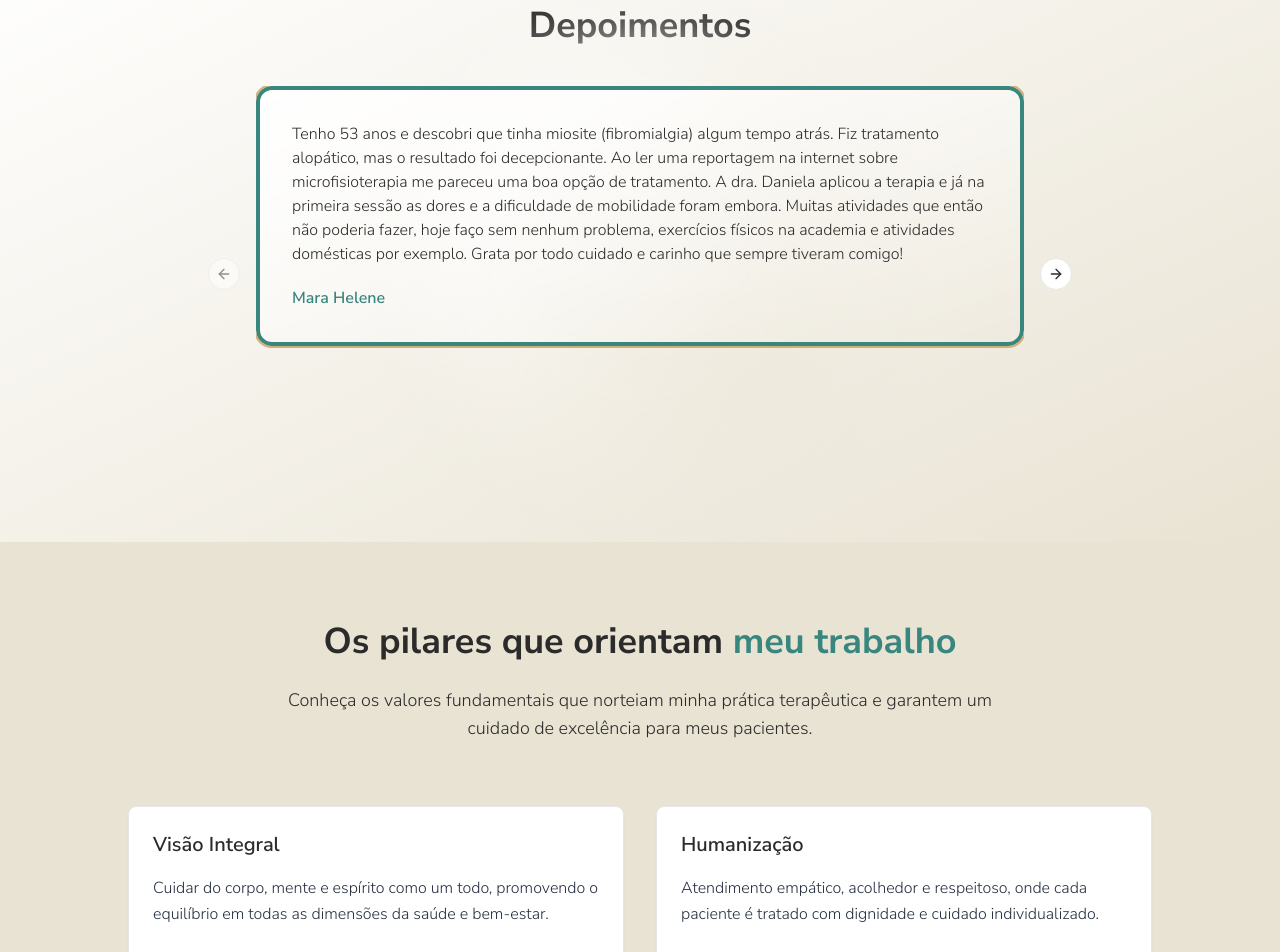
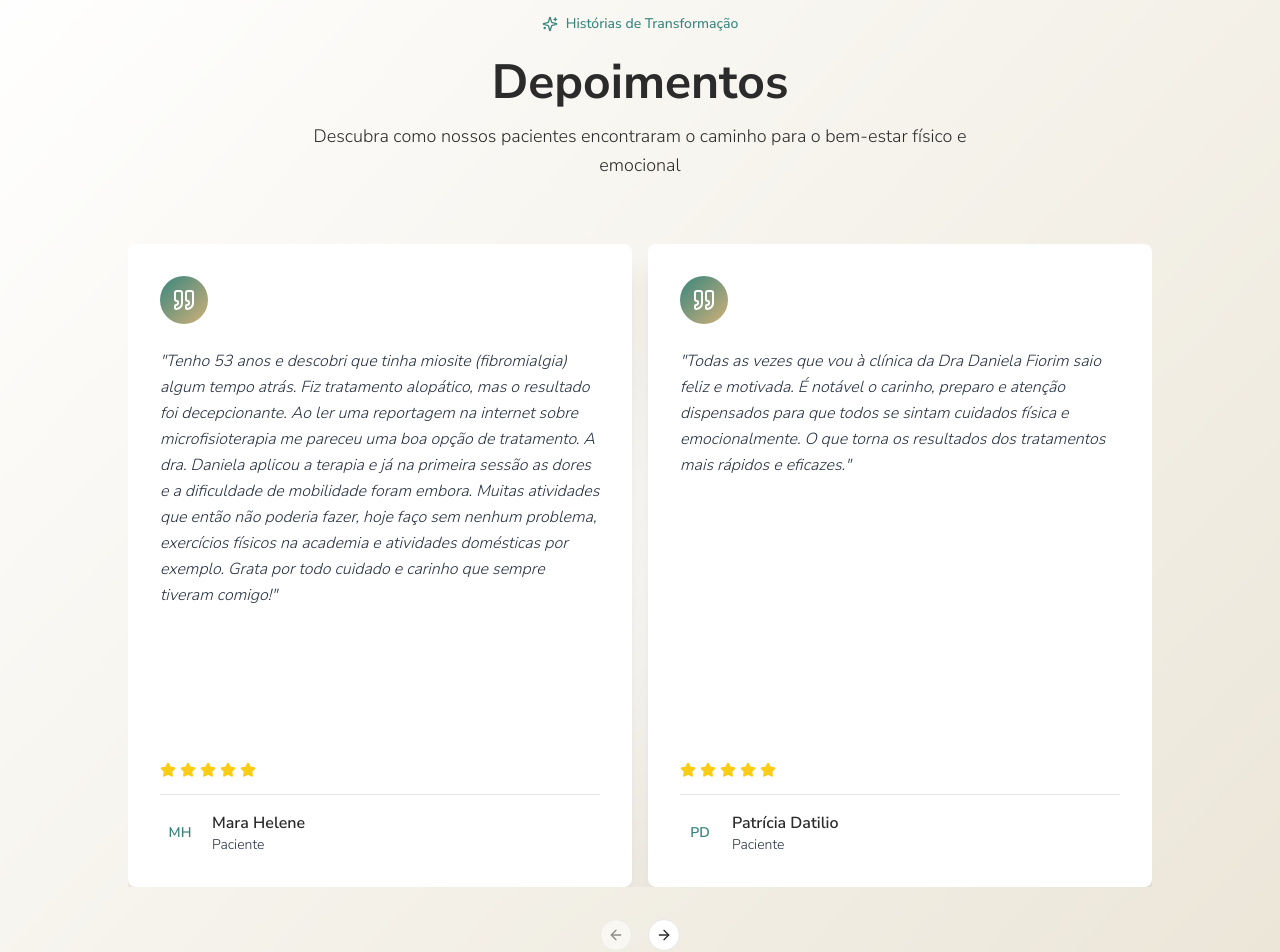
Before and after one commit to CostaMAyssa/prevent-health, a React (Vite) app: page / in a window 1280 px wide. Shown: the part 3940-4892 px from the top of the page. Built offline with nearby package versions, Linux system fonts and the light colour scheme.

Commit message:
Refactor: Improve testimonials section design

```diff
--- a/src/components/BenefitsSection.tsx
+++ b/src/components/BenefitsSection.tsx
@@ -11,7 +11,9 @@ import {
   Activity,
   TrendingUp,
   ChevronRight,
-  Sparkles
+  Sparkles,
+  Quote,
+  Star
 } from "lucide-react";
 import {
   Carousel,
@@ -25,71 +27,151 @@ export const BenefitsSection = () => {
   const depoimentos = [
     {
       nome: "Mara Helene",
-      texto: "Tenho 53 anos e descobri que tinha miosite (fibromialgia) algum tempo atrás. Fiz tratamento alopático, mas o resultado foi decepcionante. Ao ler uma reportagem na internet sobre microfisioterapia me pareceu uma boa opção de tratamento. A dra. Daniela aplicou a terapia e já na primeira sessão as dores e a dificuldade de mobilidade foram embora. Muitas atividades que então não poderia fazer, hoje faço sem nenhum problema, exercícios físicos na academia e atividades domésticas por exemplo. Grata por todo cuidado e carinho que sempre tiveram comigo!"
+      texto: "Tenho 53 anos e descobri que tinha miosite (fibromialgia) algum tempo atrás. Fiz tratamento alopático, mas o resultado foi decepcionante. Ao ler uma reportagem na internet sobre microfisioterapia me pareceu uma boa opção de tratamento. A dra. Daniela aplicou a terapia e já na primeira sessão as dores e a dificuldade de mobilidade foram embora. Muitas atividades que então não poderia fazer, hoje faço sem nenhum problema, exercícios físicos na academia e atividades domésticas por exemplo. Grata por todo cuidado e carinho que sempre tiveram comigo!",
+      rating: 5
     },
     {
       nome: "Patrícia Datilio",
-      texto: "Todas as vezes que vou à clínica da Dra Daniela Fiorim saio feliz e motivada. É notável o carinho, preparo e atenção dispensados para que todos se sintam cuidados física e emocionalmente. O que torna os resultados dos tratamentos mais rápidos e eficazes."
+      texto: "Todas as vezes que vou à clínica da Dra Daniela Fiorim saio feliz e motivada. É notável o carinho, preparo e atenção dispensados para que todos se sintam cuidados física e emocionalmente. O que torna os resultados dos tratamentos mais rápidos e eficazes.",
+      rating: 5
     },
     {
       nome: "Deborah de Brito",
-      texto: "Cheguei na clínica da Dra Daniela com estado físico muito debilitado proveniente de uma fase sedentária, com tremor nos braços e mãos, dor nos joelhos e coluna lombar, com a pisada errada e musculatura enfraquecida. Estou muito feliz com as mudanças proporcionadas pelos tratamentos de ozonioterapia e ortobiomolecular, além dos exercícios fisioterápicos. Só tenha a agradecer à Dra Daniela pelo profissionalismo e dedicação. Gratidão!"
+      texto: "Cheguei na clínica da Dra Daniela com estado físico muito debilitado proveniente de uma fase sedentária, com tremor nos braços e mãos, dor nos joelhos e coluna lombar, com a pisada errada e musculatura enfraquecida. Estou muito feliz com as mudanças proporcionadas pelos tratamentos de ozonioterapia e ortobiomolecular, além dos exercícios fisioterápicos. Só tenha a agradecer à Dra Daniela pelo profissionalismo e dedicação. Gratidão!",
+      rating: 5
     },
     {
       nome: "Terezinha Dyas",
-      texto: "Sabe quando Deus envia pessoas ou anjos pra dar só uma espiadinha em nossas vidas? Então num momento em que eu estava no auge da angústia Ele me disse baixinho: – Vai a uma consulta com a Dra Daniela Fiorim. Fui e não mais a deixei. Obrigada amiga, benção de Deus!"
+      texto: "Sabe quando Deus envia pessoas ou anjos pra dar só uma espiadinha em nossas vidas? Então num momento em que eu estava no auge da angústia Ele me disse baixinho: – Vai a uma consulta com a Dra Daniela Fiorim. Fui e não mais a deixei. Obrigada amiga, benção de Deus!",
+      rating: 5
     },
     {
       nome: "Carmem Damaceno",
-      texto: "A microfisioterapia é um tratamento que melhora seu corpo e mente, super recomendo, é uma excelente profissional."
+      texto: "A microfisioterapia é um tratamento que melhora seu corpo e mente, super recomendo, é uma excelente profissional.",
+      rating: 5
     },
     {
       nome: "Flávia Palazzo de Rezende",
-      texto: "Encantada com o tratamento que meu filho fez para se livrar das fraldas, bastou uma sessão de Microfisioterapia e tudo resolvido. Dra Daniela é um amor de pessoa."
+      texto: "Encantada com o tratamento que meu filho fez para se livrar das fraldas, bastou uma sessão de Microfisioterapia e tudo resolvido. Dra Daniela é um amor de pessoa.",
+      rating: 5
     },
     {
       nome: "Juliana Bortoletto Blanco Correa",
-      texto: "Conheço a Daniela há 20 anos, tenho 46 anos, sou fisioterapeuta e atuo na área de palmilhas posturais. Fizemos um tratamento de saúde integral alinhando a microfisioterapia, acupuntura e medicina quântica devido à uma inflamação muscular no quadril que me incomodava com muitas dores há mais de um ano. Foram 5 sessões, até a terceira sessão ainda sentia um pouco de dor, mas ao final do tratamento fiquei totalmente livre da inflamação e, principalmente, das dores e restrições de movimentos, podendo retomar a prática de exercícios físicos. Mas o mais interessante desse tratamento é que pude superar alguns entraves emocionais. A saúde integral realmente trabalha o ser como um todo, alinhando as emoções (mente) com o físico (corpo)."
+      texto: "Conheço a Daniela há 20 anos, tenho 46 anos, sou fisioterapeuta e atuo na área de palmilhas posturais. Fizemos um tratamento de saúde integral alinhando a microfisioterapia, acupuntura e medicina quântica devido à uma inflamação muscular no quadril que me incomodava com muitas dores há mais de um ano. Foram 5 sessões, até a terceira sessão ainda sentia um pouco de dor, mas ao final do tratamento fiquei totalmente livre da inflamação e, principalmente, das dores e restrições de movimentos, podendo retomar a prática de exercícios físicos. Mas o mais interessante desse tratamento é que pude superar alguns entraves emocionais. A saúde integral realmente trabalha o ser como um todo, alinhando as emoções (mente) com o físico (corpo).",
+      rating: 5
     },
     {
       nome: "Juliano Castro",
-      texto: "Meu filho de 8 anos foi diagnosticado com bronquite antes dos 2 anos de idade. Nesse período fez uso de corticóides diariamente, mas alterações no clima, excesso de atividade física e situações de ansiedade ainda assim provocavam as crises. Normalmente eram moderadas, mas aconteceram algumas bem fortes. Este ano, após uma broncopneumonia resolvi procurar um tratamento alternativo. Iniciamos a microfisioterapia com a Dra. Daniela. Achei muito boa a forma como lidou com ele e nos explicou tudo como funcionava. Confesso que estava bem cético com o tratamento. Mas após essa sessão ele não teve mais nenhuma crise. Ele já fez um retorno com a microfisioterapia e posso dizer que seu organismo (sono, apetite, evacuação, imunidade) está muito melhor."
+      texto: "Meu filho de 8 anos foi diagnosticado com bronquite antes dos 2 anos de idade. Nesse período fez uso de corticóides diariamente, mas alterações no clima, excesso de atividade física e situações de ansiedade ainda assim provocavam as crises. Normalmente eram moderadas, mas aconteceram algumas bem fortes. Este ano, após uma broncopneumonia resolvi procurar um tratamento alternativo. Iniciamos a microfisioterapia com a Dra. Daniela. Achei muito boa a forma como lidou com ele e nos explicou tudo como funcionava. Confesso que estava bem cético com o tratamento. Mas após essa sessão ele não teve mais nenhuma crise. Ele já fez um retorno com a microfisioterapia e posso dizer que seu organismo (sono, apetite, evacuação, imunidade) está muito melhor.",
+      rating: 5
     },
     {
       nome: "Pamela Duarte",
-      texto: "Iniciei meu tratamento de RPG com a Dra. Daniela Fiorim para melhorar a postura e trazer mais conforto no dia-a-dia, até porque tive escoliose na adolescência então sempre precisei de exercícios posturais. Agora, aos 28 anos, durante o tratamento descobrimos duas hérnias de disco na coluna lombar. Então, após tratar a inflamação, acrescentamos a microfisioterapia e a terapia por informação biofísica (florais quânticos). Já faz mais de um ano e nunca mais senti dor na coluna. Minha postura está 100% melhor e consegui retornar à prática de exercícios de impacto."
+      texto: "Iniciei meu tratamento de RPG com a Dra. Daniela Fiorim para melhorar a postura e trazer mais conforto no dia-a-dia, até porque tive escoliose na adolescência então sempre precisei de exercícios posturais. Agora, aos 28 anos, durante o tratamento descobrimos duas hérnias de disco na coluna lombar. Então, após tratar a inflamação, acrescentamos a microfisioterapia e a terapia por informação biofísica (florais quânticos). Já faz mais de um ano e nunca mais senti dor na coluna. Minha postura está 100% melhor e consegui retornar à prática de exercícios de impacto.",
+      rating: 5
     },
     {
       nome: "Elizângela Ferreira",
-      texto: "Quero relatar o quanto fui abençoada por ter conhecido a Dra Daniela através da indicação de uma amiga. Tive câncer de mama há três anos atrás e passei por três cirurgias, com problemas de cicatrização e queloide. Em consequência disso, tive muita queda de cabelo, unhas fracas, anemia, fraqueza e desânimo. Um mês antes da minha última cirurgia, começamos o tratamento de ozonioterapia e desintoxicação. Os resultados superaram minhas expectativas: cessou a queda de cabelo, fortaleceu as unhas, a cicatrização está excelente e sem queloides, não estou mais com anemia e nem sentindo dores na coluna. A Dra Daniela e sua equipe são anjos de Deus enviados para cuidar de verdade da nossa saúde. Essa foi a melhor indicação que recebi na vida e tenho o prazer de repassar para outras pessoas. Grata por todo cuidado e carinho que sempre tiveram comigo!"
+      texto: "Quero relatar o quanto fui abençoada por ter conhecido a Dra Daniela através da indicação de uma amiga. Tive câncer de mama há três anos atrás e passei por três cirurgias, com problemas de cicatrização e queloide. Em consequência disso, tive muita queda de cabelo, unhas fracas, anemia, fraqueza e desânimo. Um mês antes da minha última cirurgia, começamos o tratamento de ozonioterapia e desintoxicação. Os resultados superaram minhas expectativas: cessou a queda de cabelo, fortaleceu as unhas, a cicatrização está excelente e sem queloides, não estou mais com anemia e nem sentindo dores na coluna. A Dra Daniela e sua equipe são anjos de Deus enviados para cuidar de verdade da nossa saúde. Essa foi a melhor indicação que recebi na vida e tenho o prazer de repassar para outras pessoas. Grata por todo cuidado e carinho que sempre tiveram comigo!",
+      rating: 5
     }
   ];
 
   return (
-    <section id="depoimentos" className="py-20 bg-gradient-to-br from-white to-cor-fundo">
-      <div className="container mx-auto px-4">
-        <h2 className="text-3xl md:text-4xl font-bold text-cor-texto mb-10 text-center">
-          Depoimentos
-        </h2>
-        <div className="max-w-3xl mx-auto relative">
-          {/* Efeito decorativo por fora do card */}
-          <div className="absolute -top-10 left-1/2 -translate-x-1/2 w-[420px] h-[420px] bg-gradient-to-br from-cor-principal/10 via-cor-destaque/10 to-white rounded-full blur-2xl z-0"></div>
-          <Carousel>
-            <CarouselContent>
+    <section id="depoimentos" className="py-20 bg-gradient-to-br from-white via-cor-fundo/30 to-cor-fundo/60 relative overflow-hidden">
+      {/* Elementos decorativos de fundo */}
+      <div className="absolute top-20 left-10 w-32 h-32 bg-cor-principal/5 rounded-full blur-xl"></div>
+      <div className="absolute bottom-20 right-10 w-40 h-40 bg-cor-destaque/5 rounded-full blur-xl"></div>
+      <div className="absolute top-1/2 left-1/2 -translate-x-1/2 -translate-y-1/2 w-96 h-96 bg-gradient-to-br from-cor-principal/3 to-cor-destaque/3 rounded-full blur-3xl"></div>
+
+      <div className="container mx-auto px-4 relative z-10">
+        {/* Header da seção */}
+        <div className="text-center mb-16">
+          <div className="inline-flex items-center gap-2 bg-cor-principal/10 px-4 py-2 rounded-full mb-4">
+            <Sparkles className="w-4 h-4 text-cor-principal" />
+            <span className="text-cor-principal font-medium text-sm">Histórias de Transformação</span>
+          </div>
+
+          <h2 className="text-4xl md:text-5xl font-bold text-cor-texto mb-4">
+            Depoimentos
+          </h2>
+
+          <p className="text-cor-texto/70 text-lg max-w-2xl mx-auto leading-relaxed">
+            Descubra como nossos pacientes encontraram o caminho para o bem-estar físico e emocional
+          </p>
+        </div>
+
+        {/* Carousel de depoimentos */}
+        <div className="max-w-5xl mx-auto relative">
+          <Carousel className="w-full">
+            <CarouselContent className="-ml-4">
               {depoimentos.map((dep, idx) => (
-                <CarouselItem key={idx}>
-                  <div className="bg-gradient-to-br from-white/90 to-cor-fundo/80 rounded-2xl p-8 flex flex-col min-h-[260px] border-4 border-cor-principal outline outline-2 outline-cor-destaque transition-all duration-300 hover:outline-4 hover:outline-cor-principal/60 hover:border-cor-destaque/80">
-                    <p className="text-cor-texto/90 text-base mb-4">{dep.texto}</p>
-                    <span className="font-semibold text-cor-principal mt-auto">{dep.nome}</span>
-                  </div>
+                <CarouselItem key={idx} className="pl-4 md:basis-1/2 lg:basis-1/2">
+                  <Card className="h-full border-0 shadow-xl bg-gradient-to-br from-white/95 to-white/90 backdrop-blur-sm hover:shadow-2xl transition-all duration-500 hover:-translate-y-2 group">
+                    <CardContent className="p-8 h-full flex flex-col">
+                      {/* Ícone de aspas */}
+                      <div className="mb-6">
+                        <div className="w-12 h-12 bg-gradient-to-br from-cor-principal to-cor-destaque rounded-full flex items-center justify-center group-hover:scale-110 transition-transform duration-300">
+                          <Quote className="w-6 h-6 text-white" />
+                        </div>
+                      </div>
+
+                      {/* Texto do depoimento */}
+                      <div className="flex-1 mb-6">
+                        <p className="text-cor-texto/90 text-base leading-relaxed italic">
+                          "{dep.texto}"
+                        </p>
+                      </div>
+
+                      {/* Rating com estrelas */}
+                      <div className="flex items-center gap-1 mb-4">
+                        {[...Array(dep.rating)].map((_, i) => (
+                          <Star key={i} className="w-4 h-4 fill-yellow-400 text-yellow-400" />
+                        ))}
+                      </div>
+
+                      {/* Nome do paciente */}
+                      <div className="border-t border-cor-principal/20 pt-4">
+                        <div className="flex items-center gap-3">
+                          <div className="w-10 h-10 bg-gradient-to-br from-cor-principal/20 to-cor-destaque/20 rounded-full flex items-center justify-center">
+                            <span className="text-cor-principal font-semibold text-sm">
+                              {dep.nome.split(' ').map(n => n[0]).join('').slice(0, 2)}
+                            </span>
+                          </div>
+                          <div>
+                            <p className="font-semibold text-cor-texto">{dep.nome}</p>
+                            <p className="text-cor-texto/60 text-sm">Paciente</p>
+                          </div>
+                        </div>
+                      </div>
+                    </CardContent>
+                  </Card>
                 </CarouselItem>
               ))}
             </CarouselContent>
-            <div className="flex justify-center gap-4 mt-6">
-              <CarouselPrevious />
-              <CarouselNext />
+
+            {/* Navegação */}
+            <div className="flex justify-center gap-4 mt-8">
+              <CarouselPrevious className="static translate-y-0 bg-white hover:bg-cor-principal hover:text-white border-cor-principal/20 hover:border-cor-principal transition-all duration-300" />
+              <CarouselNext className="static translate-y-0 bg-white hover:bg-cor-principal hover:text-white border-cor-principal/20 hover:border-cor-principal transition-all duration-300" />
             </div>
           </Carousel>
+        </div>
+
+        {/* Call to action */}
+        <div className="text-center mt-16">
+          <div className="bg-white/80 backdrop-blur-sm border border-cor-principal/20 rounded-2xl p-8 max-w-2xl mx-auto shadow-lg">
+            <h3 className="text-2xl font-bold text-cor-texto mb-4">
+              Sua história de transformação começa aqui
+            </h3>
+            <p className="text-cor-texto/70 mb-6">
+              Junte-se a centenas de pacientes que já descobriram o poder das terapias integrativas
+            </p>
+            <Button className="bg-cor-principal hover:bg-cor-botao-hover text-white px-8 py-3 rounded-full font-semibold transition-all duration-300 shadow-lg hover:shadow-xl">
+              Agendar Consulta
+              <ChevronRight className="w-4 h-4 ml-2" />
+            </Button>
+          </div>
         </div>
       </div>
     </section>
```
